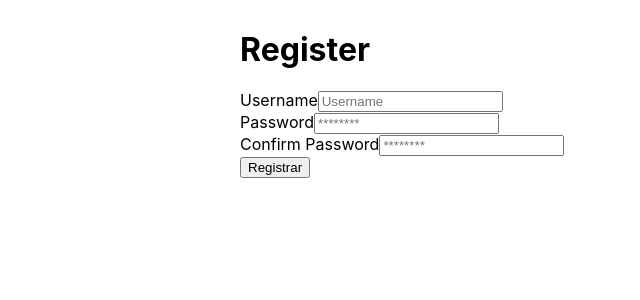
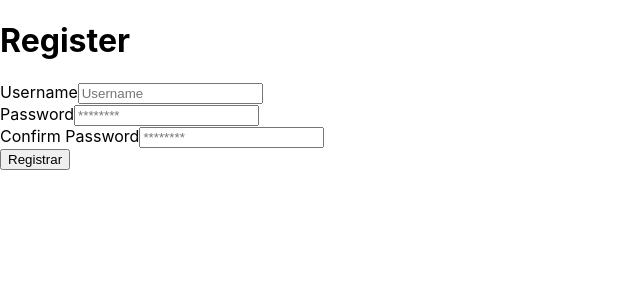
Before and after one commit to raphaelrcb/hands-on-challenge, a React (Create React App) app: page / in a window 1280 px wide. Shown: the top 300 px of the page, without its empty margins (0-640 px from the left). Built offline with nearby package versions, Linux system fonts and the light colour scheme.

Commit message:
deleted inline style

```diff
--- a/src/pages/Register/RegisterUser.js
+++ b/src/pages/Register/RegisterUser.js
@@ -3,11 +3,7 @@ import RegisterBox from "components/Register/Register";
 
 const PagesRegisterUser = () => {
     return (
-        <div
-          style = {{
-              maxWidth: 800,
-              margin: '30px auto',
-          }}>
+        <div>
             <RegisterBox />
         </div>
 
```
